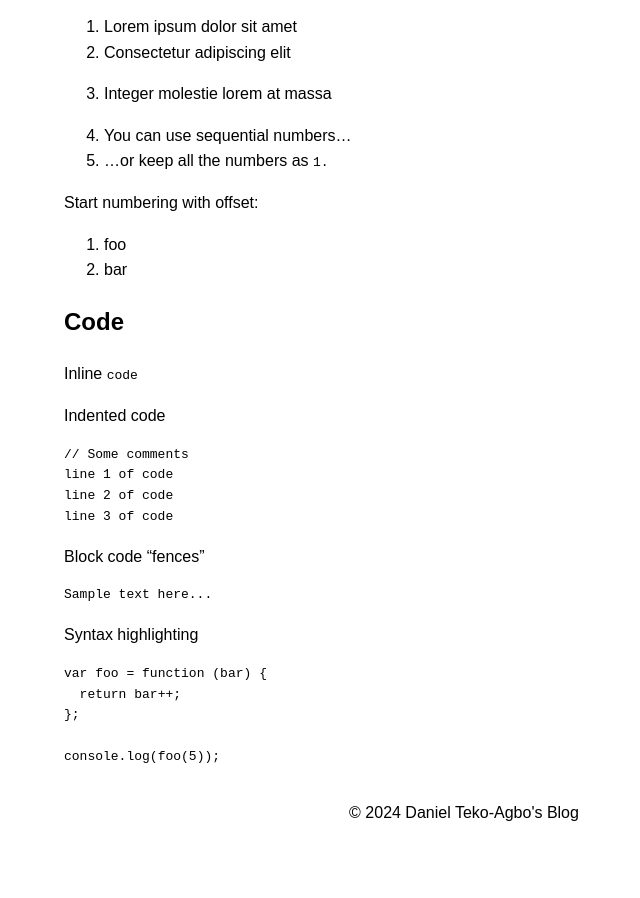
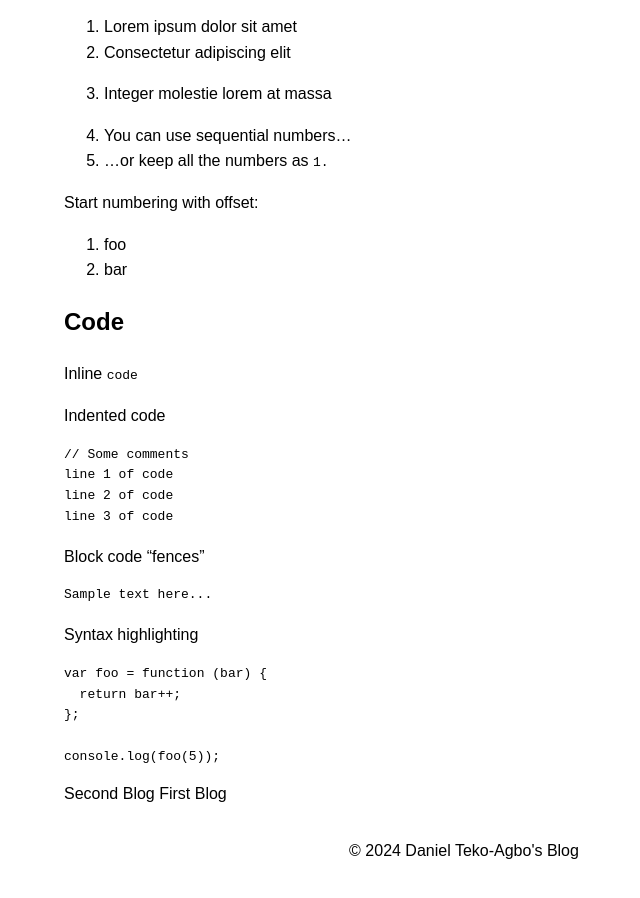
Before and after one commit to DanielTeko-Agbo/blog, a Jekyll site: the page built from _posts/2024-07-21-first-blog.md, in a window 1280 px wide and 900 px high, scrolled down 1846 px. Shown: the whole window, without its empty margins (176-816 px from the left). Built offline with Jekyll 4.4.1, drawn with Linux system fonts in a browser that asks for light colours; before the commit the page ends 2707 px from its top, so only the background shows below that.

Commit message:
Modified default

```diff
--- a/_layouts/default.html
+++ b/_layouts/default.html
@@ -16,6 +16,10 @@
     </header>
     <main>
         {{ content }}
+
+        {% for post in site.posts %}
+            {{ post.title }}
+        {% endfor %}
     </main>
     <footer>
         <p>&copy; {{ site.time | date: '%Y' }} {{ site.title }}</p>
```
